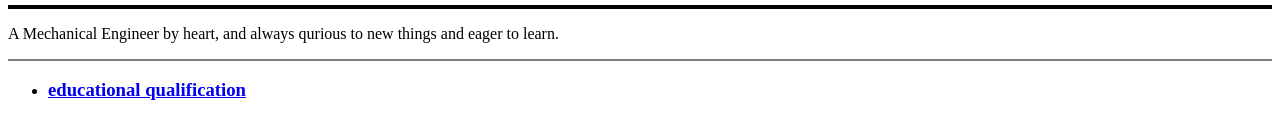
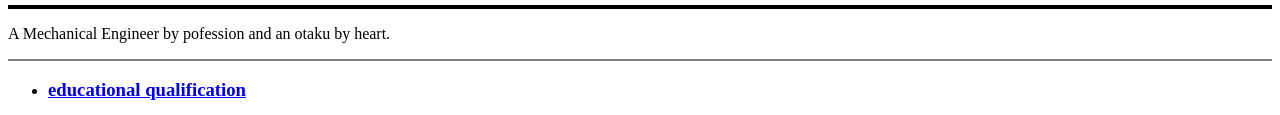
Before and after one commit to greed247/cv, a plain HTML site: page index.html in a window 1280 px wide. Shown: the part 209-324 px from the top of the page. Drawn offline with Linux system fonts and the light colour scheme.

Commit message:
Update index.html

```diff
--- a/index.html
+++ b/index.html
@@ -28,7 +28,7 @@
   </table>
   <hr size="4" noshade color="#000000" />
   <p>
-  A Mechanical Engineer by heart, and always qurious to new things and eager to learn.
+  A Mechanical Engineer by pofession and an otaku by heart.
   </p>
   <hr size="2" noshade />
   <ul>
```
